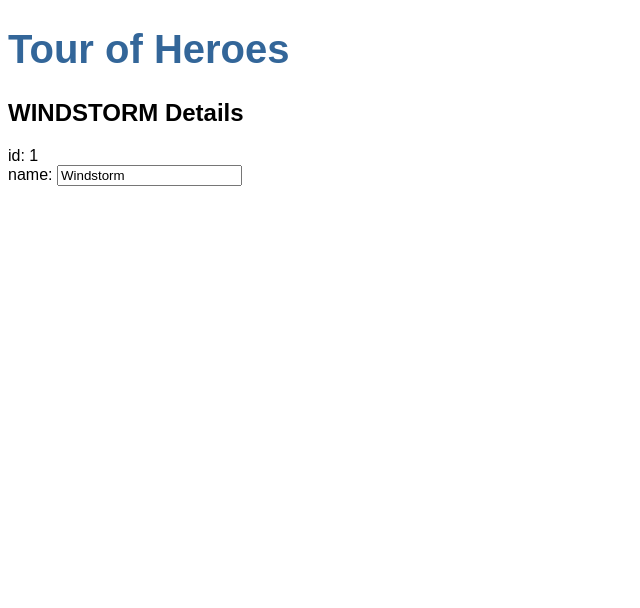
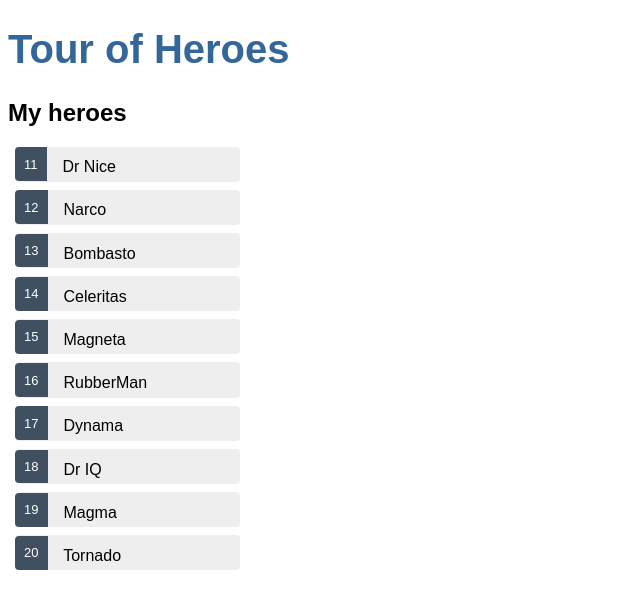
Before and after one commit to sundqvistjohan/heroes-angular, an Angular app: page / in a window 1280 px wide. Shown: the top 608 px of the page, without its empty margins (0-640 px from the left). Built offline with nearby package versions, Linux system fonts and the light colour scheme.

Commit message:
Adds list of heroes from mock-heroes.ts, adds styling to list

```diff
--- a/src/app/heroes/heroes.component.css
+++ b/src/app/heroes/heroes.component.css
@@ -0,0 +1,44 @@
+/* HeroesComponent's private CSS styles */
+.heroes {
+  margin: 0 0 2em 0;
+  list-style-type: none;
+  padding: 0;
+  width: 15em;
+}
+.heroes li {
+  cursor: pointer;
+  position: relative;
+  left: 0;
+  background-color: #EEE;
+  margin: .5em;
+  padding: .3em 0;
+  height: 1.6em;
+  border-radius: 4px;
+}
+.heroes li:hover {
+  color: #607D8B;
+  background-color: #DDD;
+  left: .1em;
+}
+.heroes li.selected {
+  background-color: #CFD8DC;
+  color: white;
+}
+.heroes li.selected:hover {
+  background-color: #BBD8DC;
+  color: white;
+}
+.heroes .badge {
+  display: inline-block;
+  font-size: small;
+  color: white;
+  padding: 0.8em 0.7em 0 0.7em;
+  background-color:#405061;
+  line-height: 1em;
+  position: relative;
+  left: -1px;
+  top: -4px;
+  height: 1.8em;
+  margin-right: .8em;
+  border-radius: 4px 0 0 4px;
+}
--- a/src/app/heroes/heroes.component.html
+++ b/src/app/heroes/heroes.component.html
@@ -1,7 +1,6 @@
-<h2>{{hero.name | uppercase}} Details</h2>
-<div><span>id: </span>{{hero.id}}</div>
-<div>
-  <label>name:
-    <input [(ngModel)]="hero.name" placeholder="name"/>
-  </label>
-</div>
+<h2>My heroes</h2>
+<ul class="heroes">
+  <li *ngFor="let hero of heroes">
+    <span class="badge">{{hero.id}}</span> {{hero.name}}
+  </li>
+</ul>
--- a/src/app/heroes/heroes.component.ts
+++ b/src/app/heroes/heroes.component.ts
@@ -1,5 +1,6 @@
 import { Component, OnInit } from '@angular/core';
 import { Hero } from '../hero'
+import { HEROES } from '../mock-heroes'
 
 @Component({
   selector: 'app-heroes',
@@ -7,10 +8,8 @@
   styleUrls: ['./heroes.component.css']
 })
 export class HeroesComponent implements OnInit {
-  hero: Hero = {
-    id: 1,
-    name: 'Windstorm'
-  };
+
+  heroes = HEROES;
 
   constructor() { }
 
--- /dev/null
+++ b/src/app/mock-heroes.ts
@@ -0,0 +1,14 @@
+import { Hero } from './hero';
+
+export const HEROES: Hero[] = [
+  { id: 11, name: 'Dr Nice' },
+  { id: 12, name: 'Narco' },
+  { id: 13, name: 'Bombasto' },
+  { id: 14, name: 'Celeritas' },
+  { id: 15, name: 'Magneta' },
+  { id: 16, name: 'RubberMan' },
+  { id: 17, name: 'Dynama' },
+  { id: 18, name: 'Dr IQ' },
+  { id: 19, name: 'Magma' },
+  { id: 20, name: 'Tornado' }
+];
```
